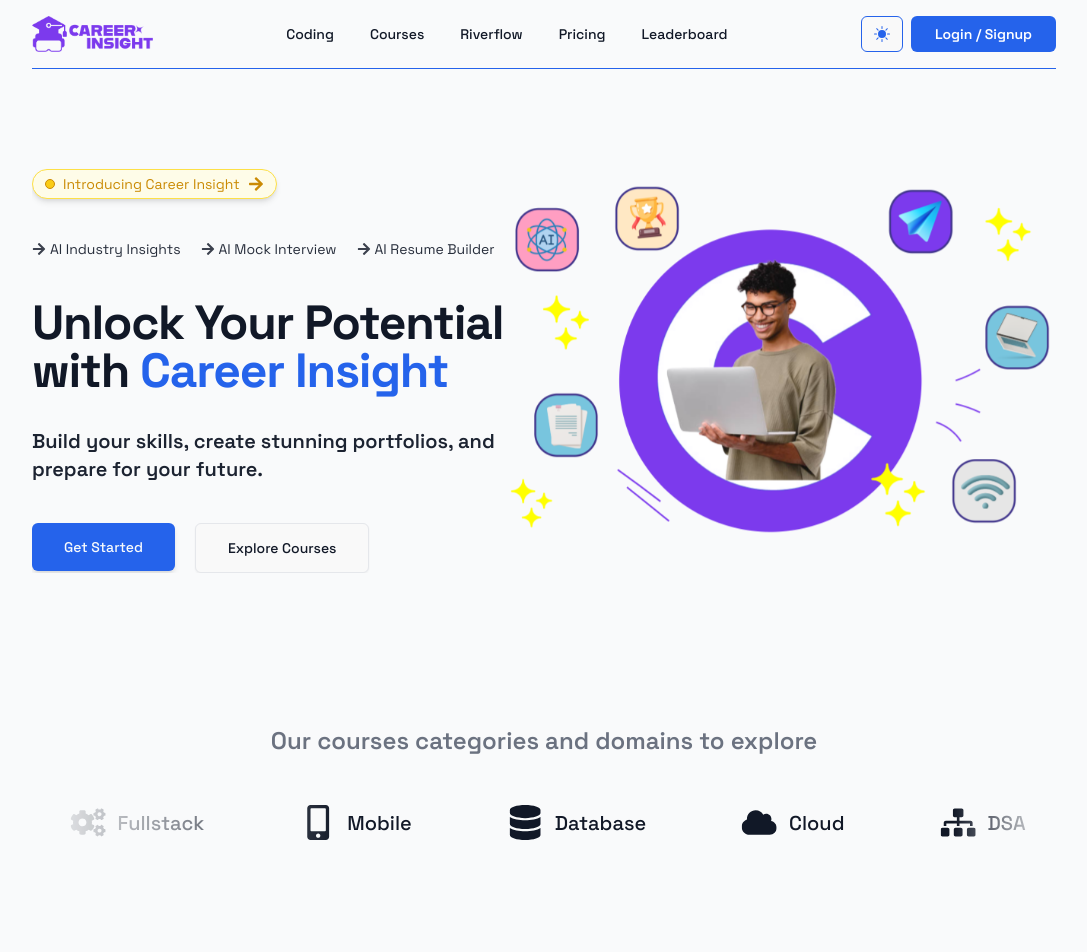
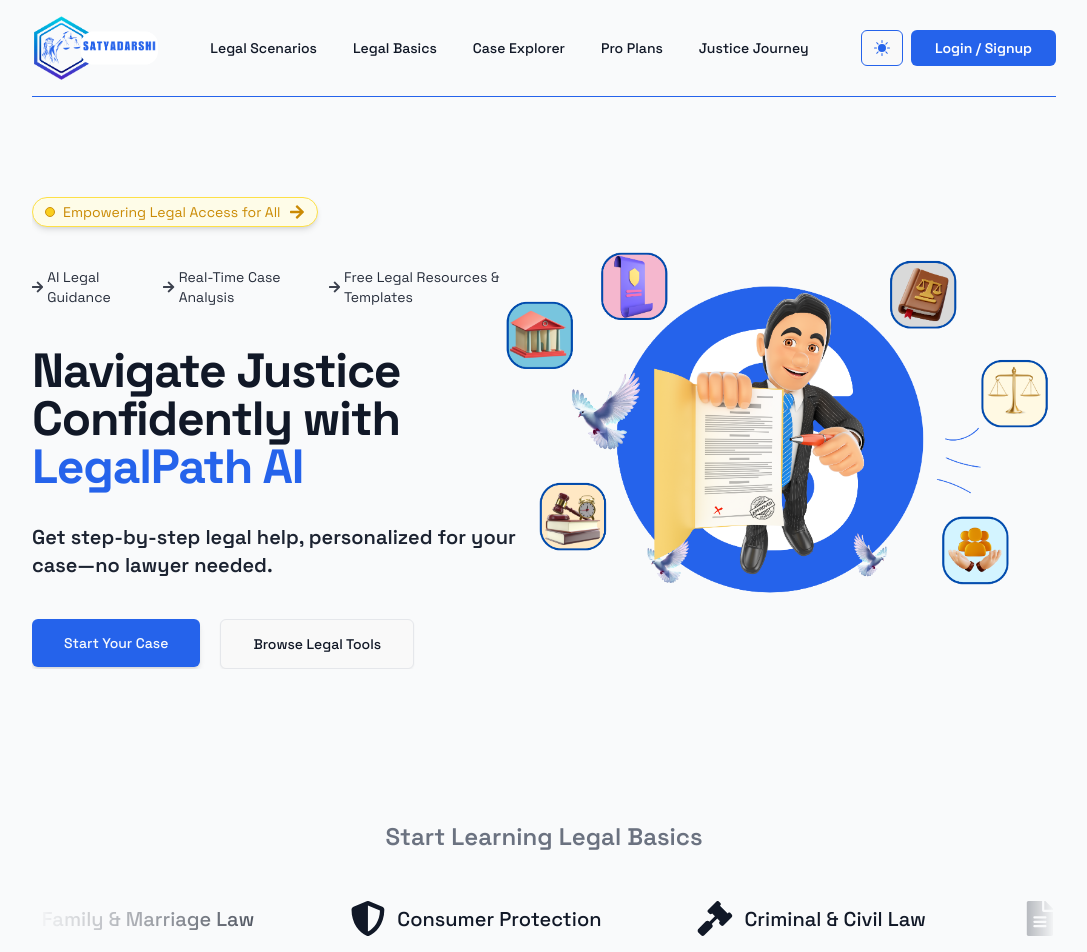
Before and after one commit to MeetDOD/pleaseGod, a React (Vite) app in the folder frontend/: page / in a window 1280 px wide. Shown: the top 952 px of the page, without its empty margins (96-1183 px from the left). Built offline with nearby package versions, Linux system fonts and the light colour scheme.

Commit message:
Added the home page

```diff
--- a/frontend/src/data/categorylist.jsx
+++ b/frontend/src/data/categorylist.jsx
@@ -1,52 +1,61 @@
-import { FaCode, FaServer, FaCogs, FaMobileAlt, FaDatabase, FaCloud, FaSitemap, FaTools } from "react-icons/fa";
+import {
+    FaBalanceScale,
+    FaHome,
+    FaBriefcase,
+    FaHeart,
+    FaGavel,
+    FaFileAlt,
+    FaShieldAlt,
+    FaUserShield
+  } from "react-icons/fa";
 
   export default [
     {
       id: 1,
-        name: 'Frontend',
-        icon: <FaCode size={35} />,
-        prompt: 'Build modern user interfaces with HTML, CSS, and JavaScript frameworks.',
+      name: "Tenant Rights",
+      icon: <FaHome size={35} />,
+      prompt: "Learn your rights as a tenant and how to handle eviction or rent issues.",
     },
     {
       id: 2,
-        name: 'Backend',
-        icon: <FaServer size={35} />,
-        prompt: 'Learn server-side programming, databases, and APIs.',
+      name: "Wage Disputes",
+      icon: <FaBriefcase size={35} />,
+      prompt: "Understand what to do if you're not paid fairly or face unfair work treatment.",
     },
     {
       id: 3,
-        name: 'Fullstack',
-        icon: <FaCogs size={35} />,
-        prompt: 'Master both frontend and backend technologies.',
+      name: "Family & Marriage Law",
+      icon: <FaHeart size={35} />,
+      prompt: "Get guidance on marriage, divorce, child custody, and domestic issues.",
     },
     {
       id: 4,
-        name: 'Mobile',
-        icon: <FaMobileAlt size={35} />,
-        prompt: 'Create mobile applications for Android and iOS.',
+      name: "Consumer Protection",
+      icon: <FaShieldAlt size={35} />,
+      prompt: "Learn how to file complaints and protect yourself from fraud and bad services.",
     },
     {
       id: 5,
-        name: 'Database',
-        icon: <FaDatabase size={35} />,
-        prompt: 'Learn about database design, SQL, and data storage solutions.',
+      name: "Criminal & Civil Law",
+      icon: <FaGavel size={35} />,
+      prompt: "Know your rights in legal matters like FIRs, bail, and small civil cases.",
     },
     {
       id: 6,
-        name: 'Cloud',
-        icon: <FaCloud size={35} />,
-        prompt: 'Explore cloud platforms like AWS, Azure, and Google Cloud.',
+      name: "Legal Documents",
+      icon: <FaFileAlt size={35} />,
+      prompt: "Create or understand documents like legal notices, agreements, and RTIs.",
     },
     {
       id: 7,
-        name: 'DSA',
-        icon: <FaSitemap size={35} />,
-        prompt: 'Master essential data structures and algorithms to improve problem-solving skills.',
+      name: "Cyber Law",
+      icon: <FaUserShield size={35} />,
+      prompt: "Protect yourself online – learn laws related to digital threats and privacy.",
     },
     {
       id: 8,
-        name: 'DevOps',
-        icon: <FaTools size={35} />,
-        prompt: 'Learn CI/CD, infrastructure automation, and deployment practices.',
+      name: "Know the Law",
+      icon: <FaBalanceScale size={35} />,
+      prompt: "Basics of the Indian legal system to help you make informed decisions.",
     },
   ];
--- a/frontend/src/home/Category.jsx
+++ b/frontend/src/home/Category.jsx
@@ -6,7 +6,7 @@
     return (
         <section className='pb-20 pt-10 overflow-x-clip'>
             <div className='container'>
-                <h3 className='text-center text-gray-500 text-2xl font-semibold'>Our courses categories and domains to explore</h3>
+                <h3 className='text-center text-gray-500 text-2xl font-semibold'>Start Learning Legal Basics</h3>
                 <div className='flex overflow-hidden mt-12 [mask-image:linear-gradient(to_right,transparent,black_30%,black_90%,transparent)]'>
                     <motion.div
                         animate={{
--- a/frontend/src/home/Hero.jsx
+++ b/frontend/src/home/Hero.jsx
@@ -35,38 +35,38 @@
                         <div className="flex my-5 gap-2 items-center border border-yellow-300 bg-yellow-50 rounded-full px-3 py-1 w-fit shadow-md hover:shadow-lg hover:-translate-y-1 transition group">
                             <AnimatedShinyText className={`flex gap-2 items-center`}>
                                 <div className="w-2.5 h-2.5 bg-yellow-400 rounded-full border border-yellow-600 animate-pulse"></div>
-                                <p className="text-sm text-yellow-600">Introducing Career Insight</p>
+                                <p className="text-sm text-yellow-600">Empowering Legal Access for All</p>
                                 <FaArrowRight color="#ca8a04" className="group-hover:translate-x-1 transition duration-300" />
                             </AnimatedShinyText>
                         </div>
 
                         <div className="hidden lg:flex gap-5 py-5">
                             <div className="flex justify-center gap-2 items-center opacity-90 text-sm">
-                                <FaArrowRight className="opacity-90 -mr-1" /> AI Industry Insights
+                                <FaArrowRight className="opacity-90 -mr-1" /> AI Legal Guidance
                             </div>
                             <div className="flex justify-center gap-2 items-center opacity-90 text-sm">
-                                <FaArrowRight className="opacity-90 -mr-1" /> AI Mock Interview
+                                <FaArrowRight className="opacity-90 -mr-1" /> Real-Time Case Analysis
                             </div>
                             <div className="flex justify-center gap-2 items-center opacity-90 text-sm">
-                                <FaArrowRight className="opacity-90 -mr-1" /> AI Resume Builder
+                                <FaArrowRight className="opacity-90 -mr-1" /> Free Legal Resources & Templates
                             </div>
                         </div>
 
                         <div className="pt-5">
                             <h1 className="pb-4 font-bold tracking-tight text-xl sm:text-2xl md:text-3xl lg:text-4xl xl:text-5xl sm:leading-snug leading-normal">
-                                Unlock Your Potential with <span className='text-primary font-extrabold'>Career Insight</span>
+                            Navigate Justice Confidently with <span className='text-primary font-extrabold'>LegalPath AI</span>
                             </h1>
                             <p className="text-base sm:text-lg md:text-lg lg:text-xl mt-4 font-semibold opacity-95">
-                                Build your skills, create stunning portfolios, and prepare for your future.
+                            Get step-by-step legal help, personalized for your case—no lawyer needed.
                             </p>
                         </div>
 
                         <div className="pt-10 flex flex-col gap-5 sm:flex-row">
                             <Button onClick={handleExplore} className="px-8 py-6 shadow-md">
-                                Get Started
+                            Start Your Case
                             </Button>
-                            <Button onClick={handleCourse} variant="ghost" className="px-8 py-6 border shadow-sm">
-                                Explore Courses
+                            <Button onClick={handleCourse} variant="ghost" className="px-8 py-6 border shadow-sm" >
+                            Browse Legal Tools
                             </Button>
                         </div>
                     </div>
--- a/frontend/src/home/Navbar.jsx
+++ b/frontend/src/home/Navbar.jsx
@@ -41,28 +41,28 @@
 
     return (
         <div className='flex items-center justify-between text-sm py-4 mb-5 border-b border-primary'>
-            <img src={logo} className='w-auto h-9 cursor-pointer' alt='CAREER INSIGHT' onClick={() => navigate("/")} />
+            <img src={logo} className='w-auto h-16 cursor-pointer' alt='CAREER INSIGHT' onClick={() => navigate("/")} />
             <ul className='hidden md:flex items-center justify-center gap-5 font-medium list-none'>
                 {/* <NavLink to="/">
                     <li className='py-1 hover:bg-primary hover:text-white px-2 rounded-md hover:-translate-y-1 transition duration-300'>Home</li>
                 </NavLink> */}
                 <NavLink to="/codingquestions">
-                    <li className='py-1 hover:bg-primary hover:text-white px-2 rounded-md hover:-translate-y-1 transition duration-300'>Coding</li>
+                    <li className='py-1 hover:bg-primary hover:text-white px-2 rounded-md hover:-translate-y-1 transition duration-300'>Legal Scenarios</li>
                 </NavLink>
                 {/* <NavLink to="/about">
                     <li className='py-1 hover:bg-primary hover:text-white px-2 rounded-md hover:-translate-y-1 transition duration-300'>About</li>
                 </NavLink> */}
                 <NavLink to="/courses">
-                    <li className='py-1 hover:bg-primary hover:text-white px-2 rounded-md hover:-translate-y-1 transition duration-300'>Courses</li>
+                    <li className='py-1 hover:bg-primary hover:text-white px-2 rounded-md hover:-translate-y-1 transition duration-300'>Legal Basics</li>
                 </NavLink>
                 <NavLink to="/riverflow">
-                    <li className='py-1 hover:bg-primary hover:text-white px-2 rounded-md hover:-translate-y-1 transition duration-300'>Riverflow</li>
+                    <li className='py-1 hover:bg-primary hover:text-white px-2 rounded-md hover:-translate-y-1 transition duration-300'>Case Explorer</li>
                 </NavLink>
                 <NavLink to="/pricing">
-                    <li className='py-1 hover:bg-primary hover:text-white px-2 rounded-md hover:-translate-y-1 transition duration-300'>Pricing</li>
+                    <li className='py-1 hover:bg-primary hover:text-white px-2 rounded-md hover:-translate-y-1 transition duration-300'>Pro Plans</li>
                 </NavLink>
                 <NavLink to="/leaderboard">
-                    <li className='py-1 hover:bg-primary hover:text-white px-2 rounded-md hover:-translate-y-1 transition duration-300'>Leaderboard</li>
+                    <li className='py-1 hover:bg-primary hover:text-white px-2 rounded-md hover:-translate-y-1 transition duration-300'>Justice Journey</li>
                 </NavLink>
             </ul>
             <div className='flex items-center gap-2'>
```
Also changed, not shown: frontend/src/assets/hero.png, frontend/src/assets/logo.png. Lines whose indentation alone changed are shown as unchanged.
